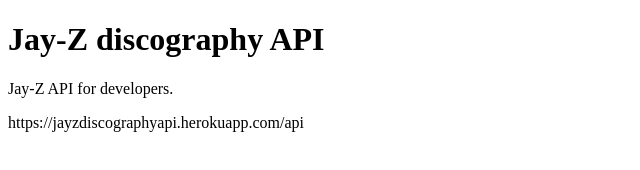
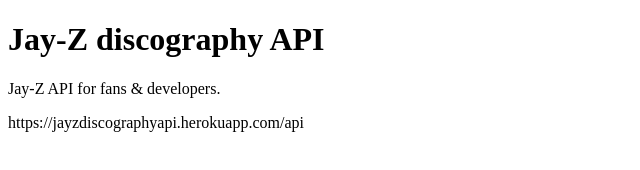
Before and after one commit to wewjr82/jayzDiscographyAPI, a website: page index.html in a window 1280 px wide. Shown: the full height of the page, 0-640 px from the left. Drawn offline with Linux system fonts and the light colour scheme.

Commit message:
Update index.html

```diff
--- a/index.html
+++ b/index.html
@@ -8,7 +8,7 @@
   </head>
   <body>
     <h1>Jay-Z discography API</h1>
-    <p>Jay-Z API for developers.</p>
+    <p>Jay-Z API for fans & developers.</p>
     <p>https://jayzdiscographyapi.herokuapp.com/api</p>
     <br />
 
```
